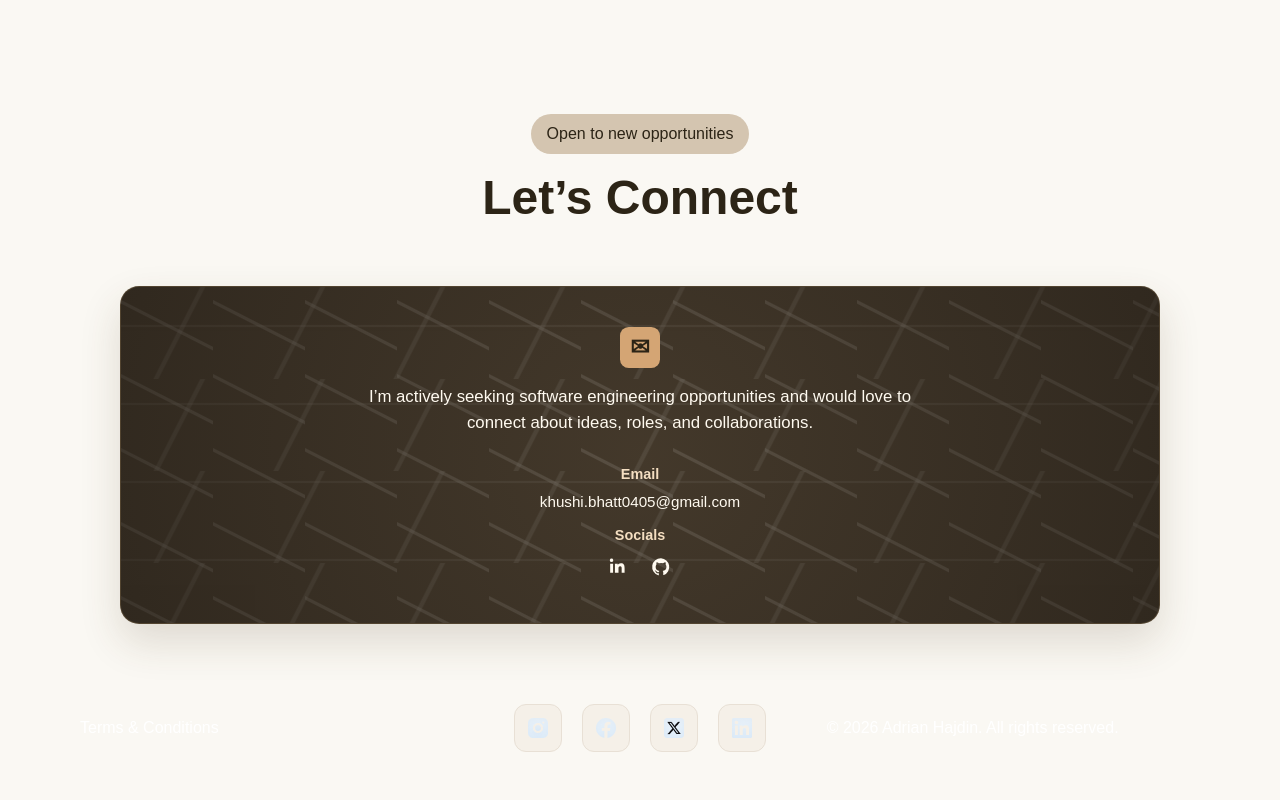
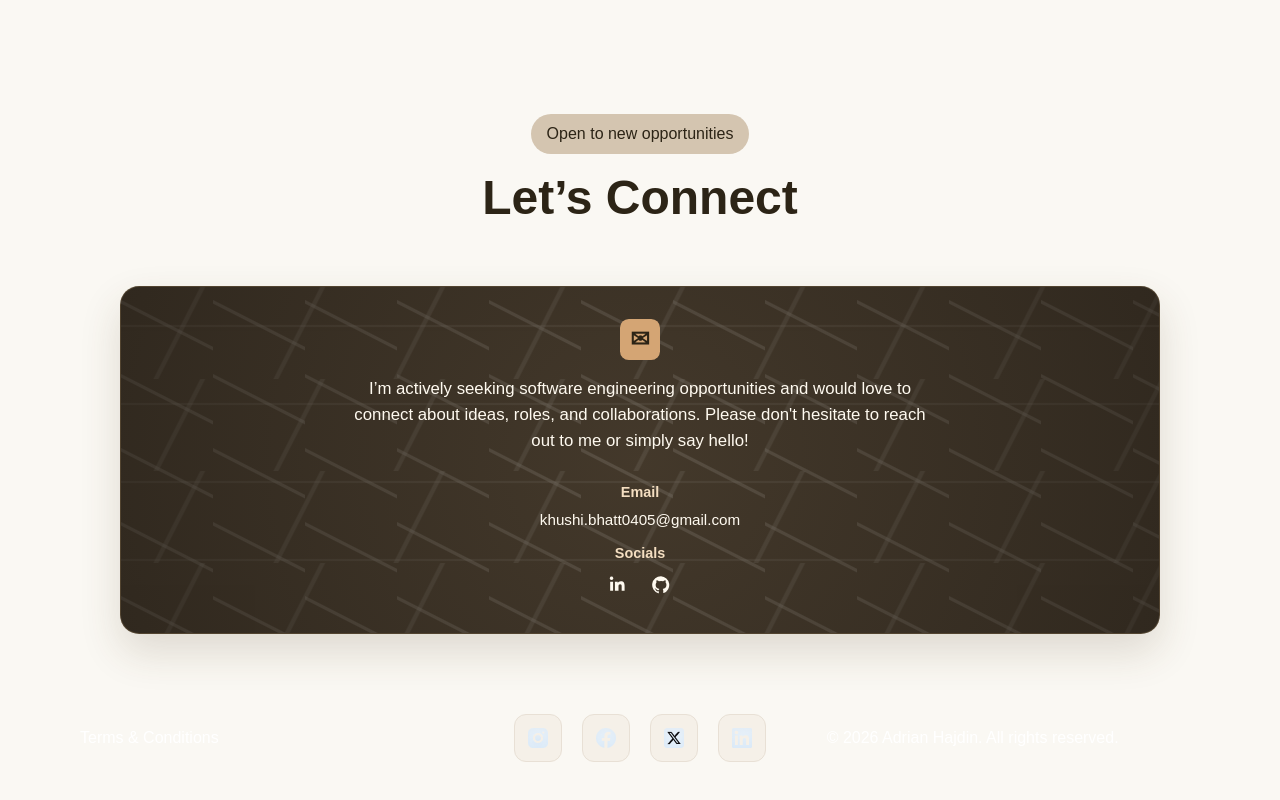
Before and after one commit to KhushiBhatt22/Khushi_portfolio, a React (Vite) app: page / in a window 1280 px wide. Shown: the part 3480-4280 px from the top of the page. Built offline with nearby package versions, Linux system fonts and the light colour scheme; a web font is replaced by a local one.

Commit message:
Update the contact info

```diff
--- a/src/sections/Contact.jsx
+++ b/src/sections/Contact.jsx
@@ -9,7 +9,7 @@ const Contact = () => (
         <div className="contact-card-content">
           <div className="contact-icon" aria-hidden="true">✉</div>
           <p className="contact-intro">
-            I’m actively seeking software engineering opportunities and would love to connect about ideas, roles, and collaborations.
+            I’m actively seeking software engineering opportunities and would love to connect about ideas, roles, and collaborations. Please don't hesitate to reach out to me or simply say hello!
           </p>
           <div className="contact-detail">
             <h2>Email</h2>
```
